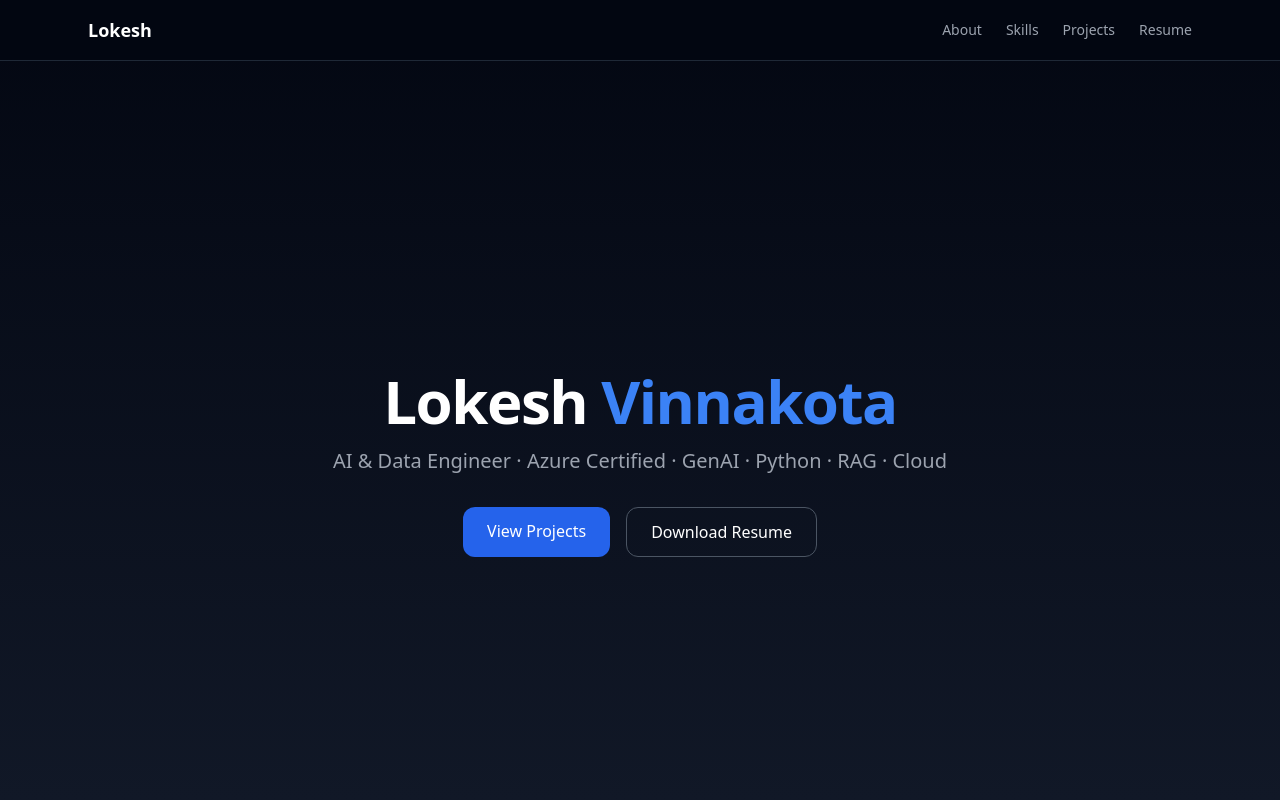
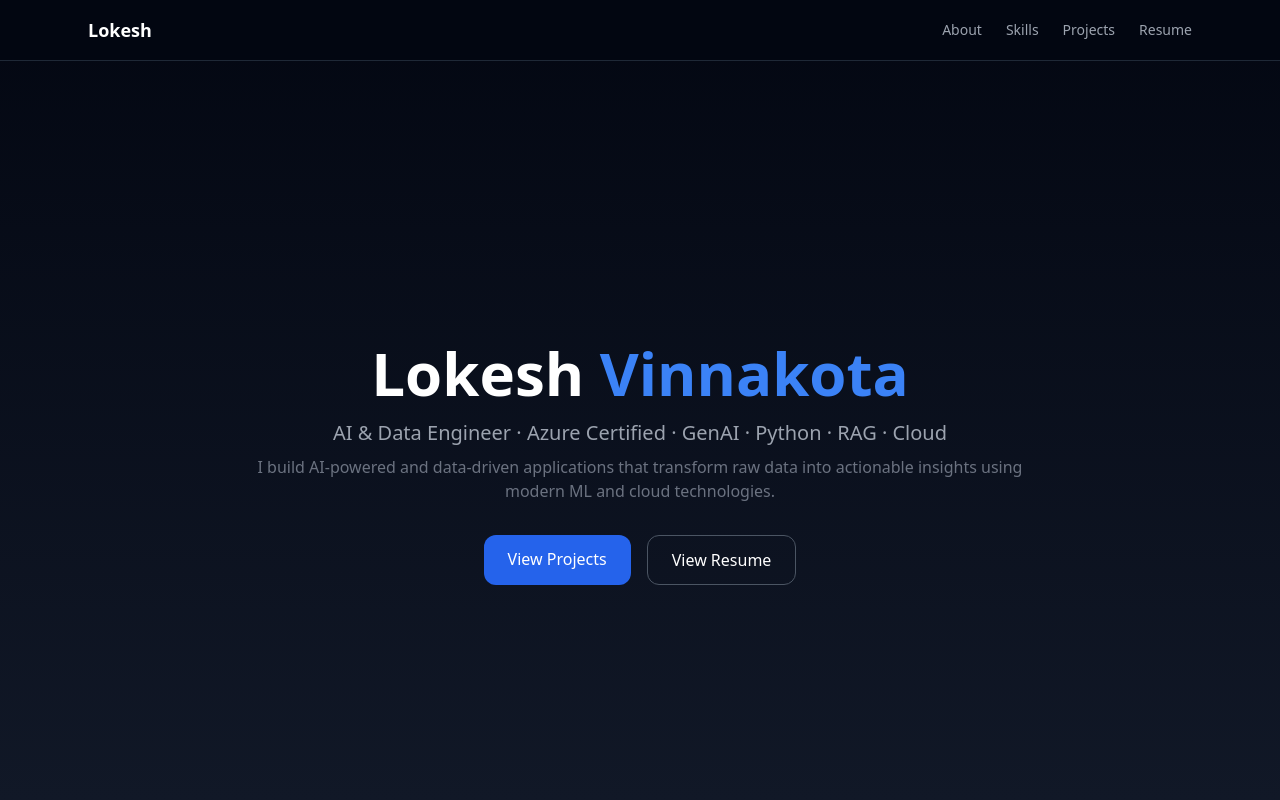
Before and after one commit to Loki0510/lokesh-portfolio, a React (Vite) app: page / in a window 1280 px wide. Shown: the top 800 px of the page. Built offline with nearby package versions, Linux system fonts and the light colour scheme.

Commit message:
Refactor Hero component content and structure
Updated the Hero component to improve text clarity and layout.

```diff
--- a/src/components/Hero.jsx
+++ b/src/components/Hero.jsx
@@ -1,7 +1,7 @@
 const Hero = () => {
   return (
     <section className="min-h-screen pt-32 flex flex-col justify-center items-center text-center px-6 bg-gradient-to-b from-gray-950 to-gray-900">
-      <h1 className="text-5xl md:text-6xl font-extrabold tracking-tight">
+      <h1 className="text-5xl md:text-6xl font-extrabold">
         Lokesh <span className="text-blue-500">Vinnakota</span>
       </h1>
 
@@ -9,20 +9,25 @@ const Hero = () => {
         AI & Data Engineer · Azure Certified · GenAI · Python · RAG · Cloud
       </p>
 
-      <div className="mt-8 flex gap-4 flex-wrap justify-center">
+      <p className="mt-2 text-gray-500 max-w-3xl">
+        I build AI-powered and data-driven applications that transform raw data
+        into actionable insights using modern ML and cloud technologies.
+      </p>
+
+      <div className="mt-8 flex gap-4">
         <a
           href="#projects"
-          className="px-6 py-3 bg-blue-600 rounded-xl hover:bg-blue-700 transition font-medium"
+          className="px-6 py-3 bg-blue-600 rounded-xl hover:bg-blue-700 transition"
         >
           View Projects
         </a>
 
         <a
           href="/Lokesh_Vinnakota_Resume.pdf"
-          download
-          className="px-6 py-3 border border-gray-600 rounded-xl hover:bg-gray-800 transition font-medium"
+          target="_blank"
+          className="px-6 py-3 border border-gray-600 rounded-xl hover:bg-gray-800 transition"
         >
-          Download Resume
+          View Resume
         </a>
       </div>
     </section>
```
